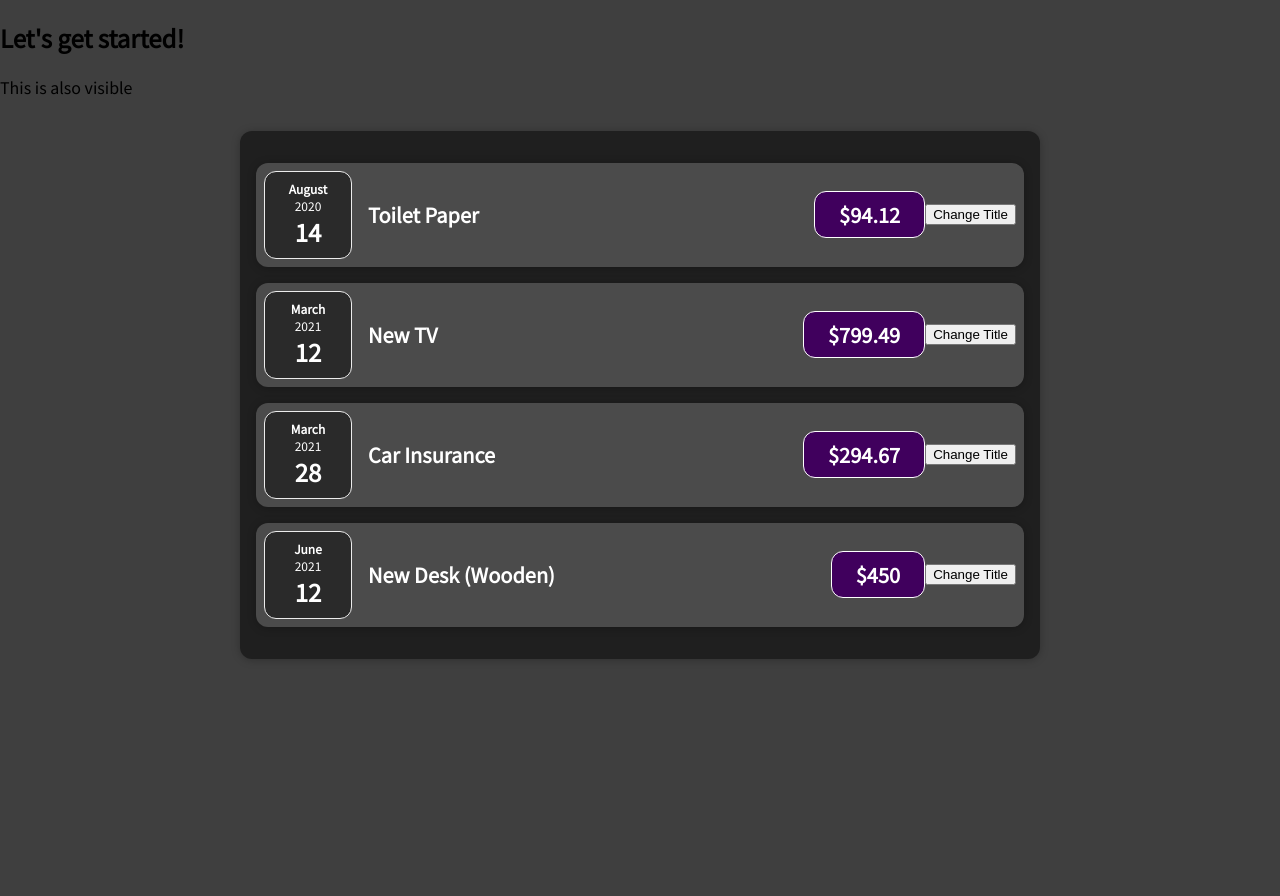
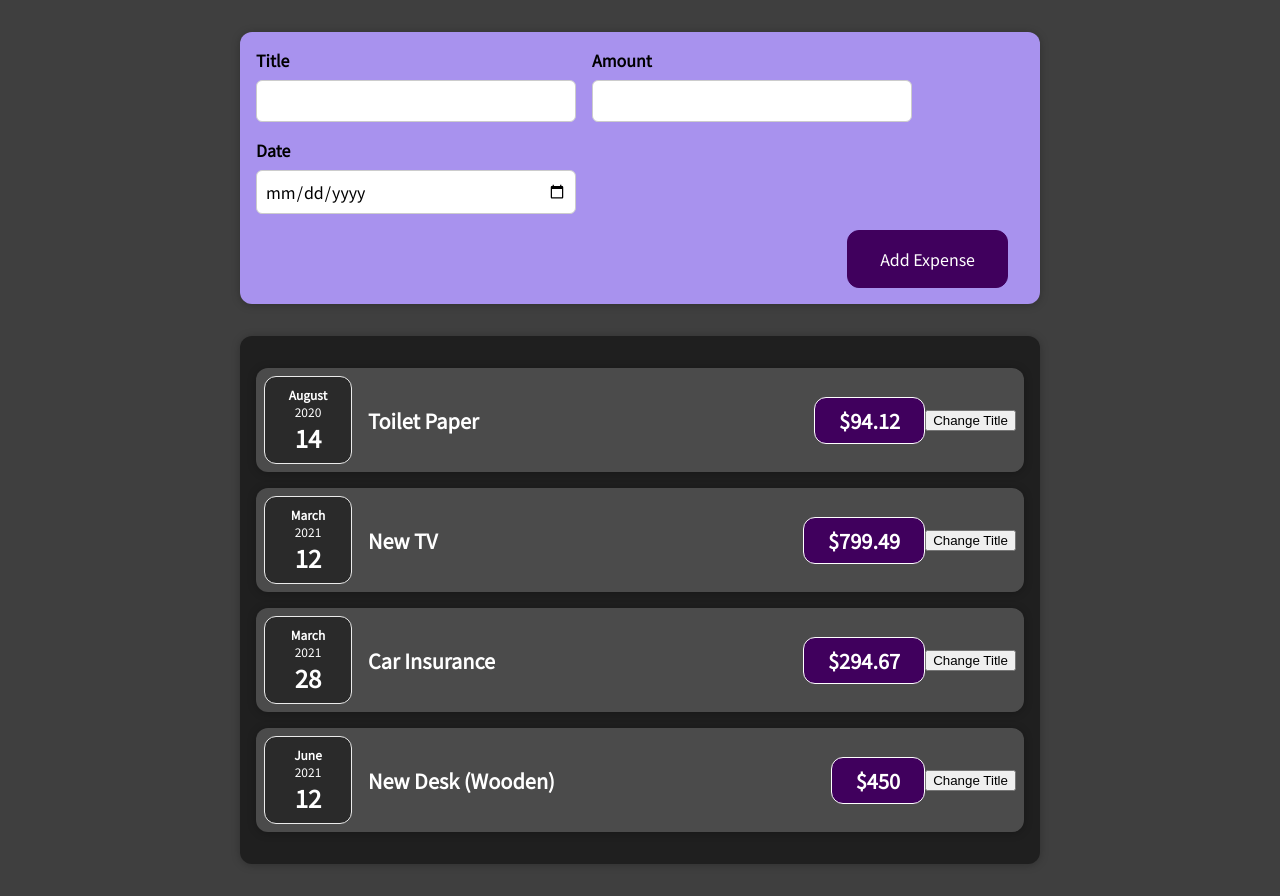
Before and after one commit to vozret/UpdatedReactTutorial, a React (Create React App) app: page / in a window 1280 px wide. Before the commit the page ends 800 px from the top, so only its background shows below. Built offline with nearby package versions, Linux system fonts and the light colour scheme.

Commit message:
Adding form inputs(51.)

```diff
--- a/src/App.js
+++ b/src/App.js
@@ -3,6 +3,7 @@
 import Expenses from "./components/Expenses/Expenses";
 import Card from "./components/UI/Card";
 import "./components/Expenses/Expenses.css";
+import NewExpense from "./components/NewExpense/NewExpense";
 
 const App = () => {
   const expenses = [
@@ -37,8 +38,7 @@
   ));
   return (
     <div>
-      <h2>Let's get started!</h2>
-      <p>This is also visible</p>
+      <NewExpense />
       <Card className="expenses">{totalExpenses}</Card>
     </div>
   );
--- a/src/components/Expenses/ExpenseItem.js
+++ b/src/components/Expenses/ExpenseItem.js
@@ -6,6 +6,7 @@
 const ExpenseItem = (props) => {
   //let title = props.title;
   const [title, setTitle] = useState(props.title);
+  //console.log("ExpenseItem evaluated by React");
 
   const clickHandler = () => {
     setTitle("Updated!");
--- /dev/null
+++ b/src/components/NewExpense/ExpenseForm.css
@@ -0,0 +1,26 @@
+.new-expense__controls {
+  display: flex;
+  flex-wrap: wrap;
+  gap: 1rem;
+  margin-bottom: 1rem;
+  text-align: left;
+}
+
+.new-expense__control label {
+  font-weight: bold;
+  margin-bottom: 0.5rem;
+  display: block;
+}
+
+.new-expense__control input {
+  font: inherit;
+  padding: 0.5rem;
+  border-radius: 6px;
+  border: 1px solid #ccc;
+  width: 20rem;
+  max-width: 100%;
+}
+
+.new-expense__actions {
+  text-align: right;
+}
--- /dev/null
+++ b/src/components/NewExpense/ExpenseForm.js
@@ -0,0 +1,29 @@
+import React from "react";
+
+import "./ExpenseForm.css";
+
+const ExpenseForm = () => {
+  return (
+    <form>
+      <div className="new-expense__controls">
+        <div className="new-expense__control">
+          <label>Title</label>
+          <input type="text" />
+        </div>
+        <div className="new-expense__control">
+          <label>Amount</label>
+          <input type="number" min="0.01" step="0.01" />
+        </div>
+        <div className="new-expense__control">
+          <label>Date</label>
+          <input type="date" min="2019-01-01" max="2022-12-31" />
+        </div>
+      </div>
+      <div className="new-expense__actions">
+        <button type="submit">Add Expense</button>
+      </div>
+    </form>
+  );
+};
+
+export default ExpenseForm;
--- /dev/null
+++ b/src/components/NewExpense/NewExpense.css
@@ -0,0 +1,38 @@
+.new-expense {
+  background-color: #a892ee;
+  padding: 1rem;
+  margin: 2rem auto;
+  width: 50rem;
+  max-width: 95%;
+  border-radius: 12px;
+  text-align: center;
+  box-shadow: 0 1px 8px rgba(0, 0, 0, 0.25);
+}
+
+.new-expense button {
+  font: inherit;
+  cursor: pointer;
+  padding: 1rem 2rem;
+  border: 1px solid #40005d;
+  background-color: #40005d;
+  color: white;
+  border-radius: 12px;
+  margin-right: 1rem;
+}
+
+.new-expense button:hover,
+.new-expense button:active {
+  background-color: #510674;
+  border-color: #510674;
+}
+
+.new-expense button.alternative {
+  color: #220131;
+  border-color: transparent;
+  background-color: transparent;
+}
+
+.new-expense button.alternative:hover,
+.new-expense button.alternative:active {
+  background-color: #ddb3f8;
+}
--- /dev/null
+++ b/src/components/NewExpense/NewExpense.js
@@ -0,0 +1,15 @@
+import React from "react";
+
+import ExpenseForm from "./ExpenseForm";
+
+import "./NewExpense.css";
+
+const NewExpense = () => {
+  return (
+    <div className="new-expense">
+      <ExpenseForm />
+    </div>
+  );
+};
+
+export default NewExpense;
```
